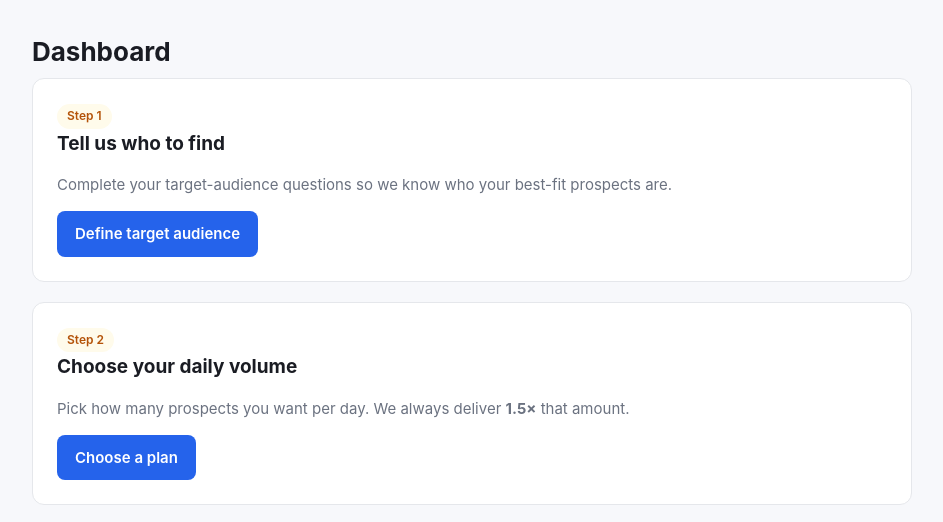
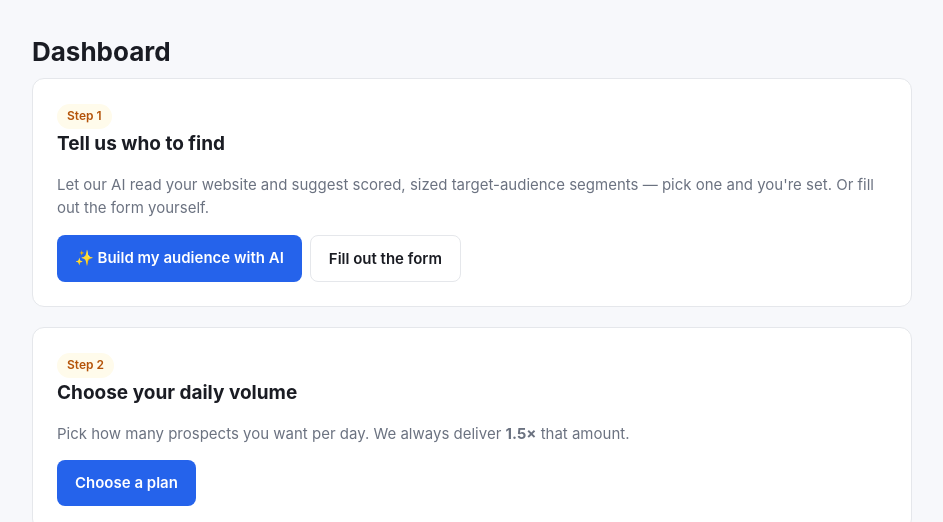
Before and after one commit to jacirusso/ProspectDaily, a FastAPI app: page /dashboard in a window 1280 px wide. Shown: the part 57-579 px from the top of the page, without its empty margins (168-1111 px from the left). Run offline with FastAPI, Linux system fonts and the light colour scheme; the visitor is signed in with stand-in values (Sample User, id 1); data comes from the database, SQL or seed files in the repository; data that the repository does not hold is empty.

Commit message:
Add AI Audience Builder: website -> scored, sized target-audience segments
Reads a customer's website with Claude, proposes distinct segments with fit
scores and live Apollo pool counts, and pre-fills targeting on selection.

Co-Authored-By: Claude Opus 4.8 <noreply@anthropic.com>

````diff
--- /dev/null
+++ b/engine/audience_builder.py
@@ -0,0 +1,186 @@
+"""AI Audience Builder.
+
+Turn a customer's website into 2-4 ready-to-use target-audience segments, each
+scored and sized:
+
+  1. fetch_site()      -> pull readable text from their homepage (+ /about).
+  2. propose_segments() -> Claude reads it and proposes distinct segments, each
+     with concrete criteria (titles/industries/size/geo/keywords), a fit score,
+     and a rationale. Values are constrained to our questionnaire's vocabulary
+     so a chosen segment maps straight onto a customer's targeting.
+  3. pool_count()      -> a FREE Apollo search (no reveal credits) returns how
+     many prospects actually exist for the segment, so the score is grounded.
+
+The customer then picks the segment to pursue.
+"""
+import json
+import re
+import urllib.request
+import urllib.error
+
+from . import config
+from .segments import SearchSpec, spec_to_apollo_params
+
+# Allowed vocabularies (must match engine/questionnaire.py so segments map back).
+SENIORITIES = ["Owner", "Founder", "C-Suite", "Partner", "VP",
+               "Head / Director", "Manager", "Senior", "Entry"]
+INDUSTRIES = ["Software / SaaS", "Marketing & Advertising", "Financial Services",
+              "Healthcare", "Manufacturing", "Real Estate", "Construction",
+              "Retail / E-commerce", "Professional Services", "Education",
+              "Hospitality", "Nonprofit", "Legal", "Logistics & Supply Chain"]
+SIZES = ["1-10", "11-50", "51-200", "201-500", "501-1000", "1001-5000",
+         "5001-10000", "10001+"]
+
+
+# --- 1. website -> text --------------------------------------------------
+def _strip_html(html: str) -> str:
+    html = re.sub(r"(?is)<(script|style|noscript).*?</\1>", " ", html)
+    text = re.sub(r"(?s)<[^>]+>", " ", html)
+    text = re.sub(r"&[a-z#0-9]+;", " ", text)
+    return re.sub(r"\s+", " ", text).strip()
+
+
+def _get(url: str, timeout: int = 20) -> str:
+    if not url.startswith("http"):
+        url = "https://" + url
+    req = urllib.request.Request(url, headers={"User-Agent": "Mozilla/5.0 ProspectDaily"})
+    with urllib.request.urlopen(req, timeout=timeout) as r:
+        return r.read().decode("utf-8", errors="replace")
+
+
+def fetch_site(url: str, max_chars: int = 6000) -> str:
+    """Readable text from the homepage, plus /about if the homepage is thin."""
+    text = ""
+    try:
+        text = _strip_html(_get(url))
+    except Exception:
+        pass
+    if len(text) < 1500:
+        base = url.rstrip("/")
+        for path in ("/about", "/about-us", "/what-we-do"):
+            try:
+                text += " " + _strip_html(_get(base + path))
+            except Exception:
+                continue
+            if len(text) > 2500:
+                break
+    return text[:max_chars]
+
+
+# --- 2. text -> segments (Claude) ---------------------------------------
+def _claude_json(prompt: str) -> dict:
+    body = {"model": config.ANTHROPIC_MODEL, "max_tokens": 1800,
+            "messages": [{"role": "user", "content": prompt}]}
+    req = urllib.request.Request("https://api.anthropic.com/v1/messages",
+                                 data=json.dumps(body).encode(), method="POST")
+    req.add_header("content-type", "application/json")
+    req.add_header("x-api-key", config.ANTHROPIC_API_KEY)
+    req.add_header("anthropic-version", "2023-06-01")
+    with urllib.request.urlopen(req, timeout=60) as resp:
+        data = json.loads(resp.read().decode())
+    text = "".join(b.get("text", "") for b in data.get("content", [])).strip()
+    if text.startswith("```"):
+        text = text.strip("`").split("\n", 1)[-1]
+        if text.lower().startswith("json"):
+            text = text[4:]
+    return json.loads(text)
+
+
+def propose_segments(site_text: str, offer_hint: str = "") -> list:
+    prompt = f"""You are a B2B go-to-market strategist. From the company website
+content below, propose EXACTLY 3 DISTINCT target-audience segments this company
+could prospect into for outbound sales. Make them genuinely different from each
+other (different industries/roles), realistic, and reachable at scale.
+
+COMPANY WEBSITE CONTENT:
+{site_text}
+
+{("EXTRA CONTEXT FROM THE OWNER: " + offer_hint) if offer_hint else ""}
+
+Choose values ONLY from these allowed lists (exact strings):
+- seniorities: {SENIORITIES}
+- industries: {INDUSTRIES}
+- company_size: {SIZES}
+
+Also extract the company's own basics from the site so we can pre-fill onboarding.
+
+Return ONLY minified JSON of this shape:
+{{"company":{{
+  "name":"the company's name",
+  "sells":"one sentence: what they sell / do",
+  "outcome":"the #1 outcome/result they deliver to customers"
+}},
+"segments":[{{
+  "name":"short segment name",
+  "who":"one sentence describing who they are",
+  "titles":["3-6 specific job titles to target"],
+  "seniorities":["subset of the allowed seniorities"],
+  "industries":["1-3 from the allowed industries"],
+  "company_size":["1-4 of the allowed bands"],
+  "locations":["real places like states or countries; [] means anywhere"],
+  "keywords":["2-5 company keywords describing a great-fit account"],
+  "fit_score": <integer 0-100, how strong a fit this segment is for the company>,
+  "rationale":"one sentence on why this segment is promising"
+}}]}}"""
+    data = _claude_json(prompt)
+    company = data.get("company", {}) or {}
+    segs = data.get("segments", [])[:4]
+    # sanitize to allowed vocab
+    for s in segs:
+        s["seniorities"] = [x for x in s.get("seniorities", []) if x in SENIORITIES]
+        s["industries"] = [x for x in s.get("industries", []) if x in INDUSTRIES]
+        s["company_size"] = [x for x in s.get("company_size", []) if x in SIZES]
+        s["titles"] = [t for t in s.get("titles", []) if t][:6]
+        s["locations"] = [l for l in s.get("locations", []) if l][:8]
+        s["keywords"] = [k for k in s.get("keywords", []) if k][:6]
+        try:
+            s["fit_score"] = max(0, min(100, int(s.get("fit_score", 0))))
+        except Exception:
+            s["fit_score"] = 0
+    return {"company": company, "segments": segs}
+
+
+# --- 3. segment -> available pool (free Apollo search) -------------------
+def _spec_from_segment(seg: dict) -> SearchSpec:
+    from .segments import _SENIORITY_MAP, _SIZE_MAP
+    return SearchSpec(
+        titles=seg.get("titles", []),
+        seniorities=[_SENIORITY_MAP[s] for s in seg.get("seniorities", []) if s in _SENIORITY_MAP],
+        industries=seg.get("industries", []),
+        employee_ranges=[_SIZE_MAP[s] for s in seg.get("company_size", []) if s in _SIZE_MAP],
+        locations=seg.get("locations", []),
+        keywords=seg.get("keywords", []),
+    )
+
+
+def pool_count(seg: dict) -> int:
+    """Approx. number of matching prospects Apollo has (free; no reveal credits).
+    Returns -1 if unavailable (e.g., mock mode or API error)."""
+    if config.DATA_PROVIDER.lower() != "apollo" or not config.APOLLO_API_KEY:
+        return -1
+    from .providers.apollo import _post, ApolloError
+    spec = _spec_from_segment(seg)
+    params = spec_to_apollo_params(spec, page=1, per_page=1)
+    try:
+        resp = _post("/mixed_people/api_search", params)
+    except ApolloError:
+        return -1
+    # api_search returns the match count at the TOP LEVEL as total_entries.
+    total = resp.get("total_entries")
+    if total is None:
+        total = (resp.get("pagination") or {}).get("total_entries")
+    if total is None:
+        total = len(resp.get("people") or [])
+    return int(total)
+
+
+def build(url: str, offer_hint: str = "") -> dict:
+    """Full flow: returns {site_chars, company:{...}, segments:[...with pool...]}."""
+    site = fetch_site(url)
+    analysis = propose_segments(site, offer_hint)
+    segments = analysis["segments"]
+    for s in segments:
+        s["pool"] = pool_count(s)
+    segments.sort(key=lambda s: (s.get("fit_score", 0)), reverse=True)
+    return {"site_chars": len(site), "company": analysis["company"],
+            "segments": segments}
--- a/web/app.py
+++ b/web/app.py
@@ -18,7 +18,7 @@ from starlette.middleware.sessions import SessionMiddleware
 from engine import config, db
 from engine.questionnaire import QUESTIONS, validate, blank_answers
 from engine.pipeline import run_for_customer
-from engine import dedupe
+from engine import dedupe, audience_builder
 from web import store, security, plans, billing
 
 logging.basicConfig(
@@ -121,6 +121,59 @@ def logout(request: Request):
 
 
 # --- questionnaire ------------------------------------------------------
+# --- AI Audience Builder ------------------------------------------------
+@app.get("/audience", response_class=HTMLResponse)
+def audience_form(request: Request):
+    user = require_user(request)
+    customer = store.get_customer(user["id"])
+    website = (customer["answers"].get("company_website", "") if customer else "")
+    return render(request, "audience.html", result=None, website=website, error=None)
+
+
+@app.post("/audience", response_class=HTMLResponse)
+def audience_run(request: Request, website: str = Form(...), offer: str = Form("")):
+    require_user(request)
+    try:
+        result = audience_builder.build(website.strip(), offer.strip())
+    except Exception:
+        log.exception("audience build failed")
+        return render(request, "audience.html", result=None, website=website,
+                      error="Couldn't read that website. Double-check the URL and try again.")
+    for s in result["segments"]:
+        s["pool_display"] = (f"{s['pool']:,}" if isinstance(s.get("pool"), int)
+                             and s["pool"] >= 0 else "—")
+    return render(request, "audience.html", result=result, website=website, error=None)
+
+
+@app.post("/audience/choose")
+async def audience_choose(request: Request):
+    user = require_user(request)
+    form = await request.form()
+    customer = store.get_customer(user["id"])
+    answers = dict(customer["answers"] or {})
+
+    def split(name):
+        return [p.strip() for p in (form.get(name) or "").split("||") if p.strip()]
+
+    # company basics (from the site) — only fill if not already set
+    for key, field in [("company_name", "company_name"),
+                       ("company_offer", "company_offer"),
+                       ("value_prop", "value_prop"),
+                       ("company_website", "company_website")]:
+        val = (form.get(field) or "").strip()
+        if val:
+            answers[key] = val
+    # targeting from the chosen segment
+    answers["target_titles"] = form.get("titles", "")
+    answers["locations"] = form.get("locations", "")
+    answers["keywords"] = form.get("keywords", "")
+    answers["target_seniority"] = split("seniorities")
+    answers["target_industries"] = split("industries")
+    answers["company_size"] = split("company_size")
+    store.save_answers(user["id"], answers)
+    return RedirectResponse("/questionnaire", status_code=303)
+
+
 @app.get("/questionnaire", response_class=HTMLResponse)
 def questionnaire_form(request: Request):
     user = require_user(request)
--- a/web/templates/dashboard.html
+++ b/web/templates/dashboard.html
@@ -7,9 +7,12 @@
   <div class="card">
     <span class="pill warn">Step 1</span>
     <h2>Tell us who to find</h2>
-    <p class="muted">Complete your target-audience questions so we know who your
-      best-fit prospects are.</p>
-    <a class="btn" href="/questionnaire">Define target audience</a>
+    <p class="muted">Let our AI read your website and suggest scored, sized
+      target-audience segments — pick one and you're set. Or fill out the form yourself.</p>
+    <div style="display:flex;gap:8px;flex-wrap:wrap">
+      <a class="btn" href="/audience">✨ Build my audience with AI</a>
+      <a class="btn secondary" href="/questionnaire">Fill out the form</a>
+    </div>
   </div>
 {% endif %}
 
--- a/web/templates/questionnaire.html
+++ b/web/templates/questionnaire.html
@@ -5,6 +5,10 @@
   <h1>Define your target audience</h1>
   <p class="muted">Your answers drive who we find and how your intro emails read.
     You can update these anytime.</p>
+  <div style="background:#eff6ff;border:1px solid #bfdbfe;border-radius:10px;padding:12px 14px;margin:12px 0">
+    ✨ <strong>Not sure how to fill this out?</strong> <a href="/audience">Let our AI read your website</a>
+    and suggest scored audience segments — it fills this in for you.
+  </div>
   {% if errors %}
     <div class="error"><ul>{% for e in errors %}<li>{{ e }}</li>{% endfor %}</ul></div>
   {% endif %}
````
Also changed, not shown: web/templates/audience.html (added, +68 -0 lines).
